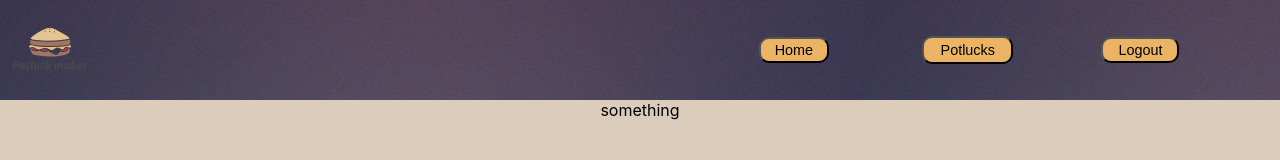
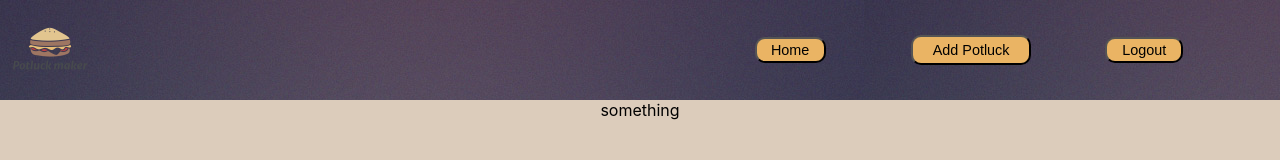
Before and after one commit to bw-potluck-planner-01/frontend, a React (Create React App) app: page /potluck/1 in a window 1280 px wide. Shown: the top 160 px of the page. Built offline with nearby package versions, Linux system fonts and the light colour scheme; sample sign-in values are in the browser's storage.

Commit message:
Changed urls

```diff
--- a/src/App.js
+++ b/src/App.js
@@ -2,7 +2,6 @@ import "./App.css";
 import { Switch, Route } from "react-router-dom";
 import { useState, useEffect } from "react";
 import styled from "styled-components";
-
 
 import PotluckPage from "./components/PotluckPage/PotluckPage";
 import Home from "./components/Home";
@@ -39,7 +38,7 @@ function App(props) {
         <Route path="/login">
           <Login />
         </Route>
-        <Route exact path="/potluck">
+        <Route exact path="/addpotluck">
           {/* Insert potluck list here */}
           <Pot />
         </Route>
--- a/src/components/Header.js
+++ b/src/components/Header.js
@@ -23,7 +23,7 @@ function Header (props) {
         <Logo src={logo} alt='logo' />
         <Headnav>
             <Link classname='null' to='/'><button>Home</button></Link>
-            {token && <Link classname='null' to='/potluck'><button>Potlucks</button></Link>}
+            {token && <Link classname='null' to='/addpotluck'><button>Add Potluck</button></Link>}
             {!token && <Link classname='null' to='/login'><button>Login</button></Link>}
             {!token && <Link classname='null' to='/signup'><button>Signup</button></Link>}
             {token && <Link><button onClick={handleClick}>Logout</button></Link>}
```
